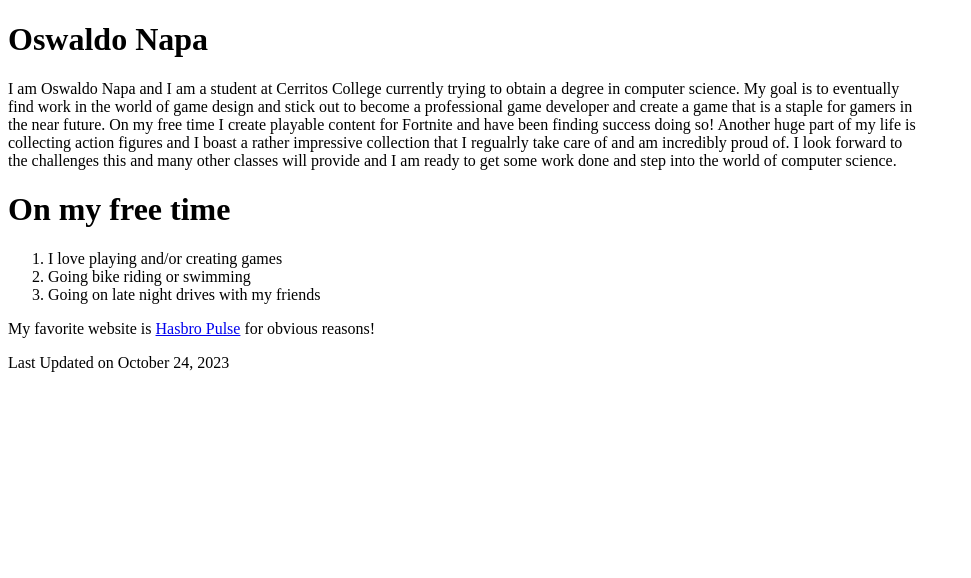
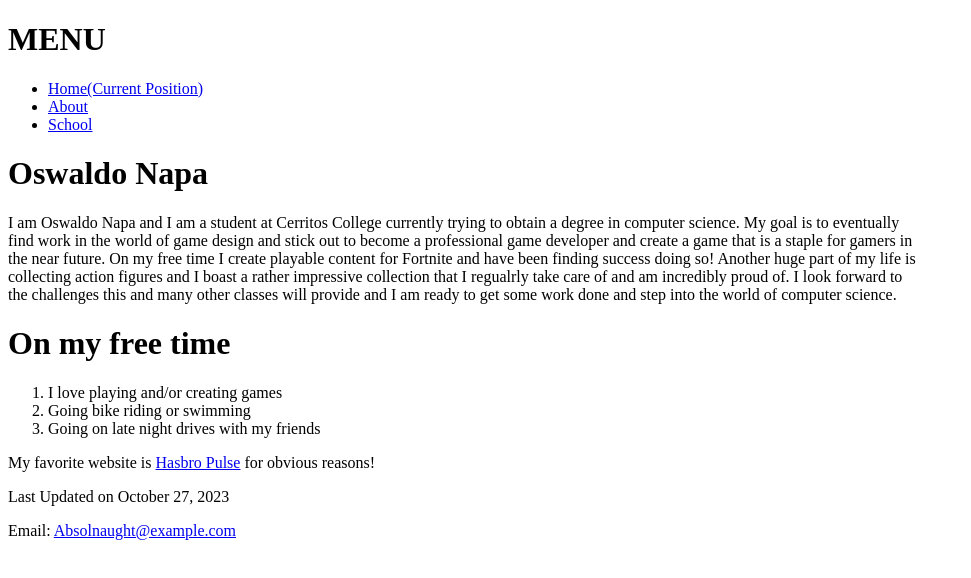
Before and after one commit to DriftCreations01/cis162project1, a plain HTML site: page index.html in a window 1280 px wide. Shown: the whole page, without its empty margins (0-971 px from the left). Drawn offline with Linux system fonts and the light colour scheme.

Commit message:
Update index.html

```diff
--- a/index.html
+++ b/index.html
@@ -9,11 +9,23 @@
         Filename: project 1-1.html
     -->
     <meta charset="UTF-8">
+    <meta name="description" content="Oswaldo's Bio">
     <meta name="keywords" content="Bio, Fun Facts, Napa">
+    <meta name="author" content="Oswaldo Napa">
     <meta name="viewport" content="width=device-width, initial-scale=1.0">
     <title>Oswaldo Napa Autobiography</title>
 </head>
 <body>
+    <header>
+        <h1>MENU</h1>
+        <nav>
+            <ul>
+                <li><a href="index.html">Home(Current Position)</a></li>
+                <li><a href="about.html">About</a></li>
+                <li><a href="school.html">School</a></li>
+            </ul>
+        </nav>
+    </header>
     <h1>Oswaldo Napa</h1>
     <p>I am Oswaldo Napa and I am a student at Cerritos College currently trying to obtain a degree in computer science. My goal is to eventually<br>find work in the world of game design and stick out to become a professional game developer and create a game that is a staple for gamers in<br>the near future. On my free time I create playable content for Fortnite and have been finding success doing so! Another huge part of my life is<br>collecting action figures and I boast a rather impressive collection that I regualrly take care of and am incredibly proud of. I look forward to<br>the challenges this and many other classes will provide and I am ready to get some work done and step into the world of computer science.</p>
     <h1>On my free time</h1>
@@ -24,7 +36,8 @@
     </ol>
         My favorite website is <a href="https://www.googleadservices.com/pagead/aclk?sa=L&ai=DChcSEwj3spuA4oOCAxXGE60GHXigCnYYABAAGgJwdg&ase=2&gclid=CjwKCAjwp8OpBhAFEiwAG7NaEv8rrvBavnzVxsPoRCqGyWDCCyuj089pUkBBuHRGfpbYbwcehhczFxoCQ7IQAvD_BwE&ei=6_4xZeHgH_THkPIPl_-ssAk&ohost=www.google.com&cid=CAESVuD2halcbep4cuKVhVpPhGEWZRfytOdjjRpeGyiuUFVGhjLaad9QuNsbejq6A3Q1mMQ_mjfX-ojjr1o9aivXuL2cZHALOH5eTORvarQFyqIHm-0Kyt94&sig=AOD64_3ABpIDWs308FImwngp9pn9I3k-rg&q&sqi=2&nis=4&adurl&ved=2ahUKEwihgpWA4oOCAxX0I0QIHZc_C5YQ0Qx6BAgQEAE">Hasbro Pulse</a> for obvious reasons!
     <footer>
-        <p>Last Updated on October 24, 2023</p>
+        <p>Last Updated on October 27, 2023</p>
+        <p>Email: <a href="mailto:Absolnaught@example.com">Absolnaught@example.com</a></p>
     </footer>
 </body>
 </html>
```
